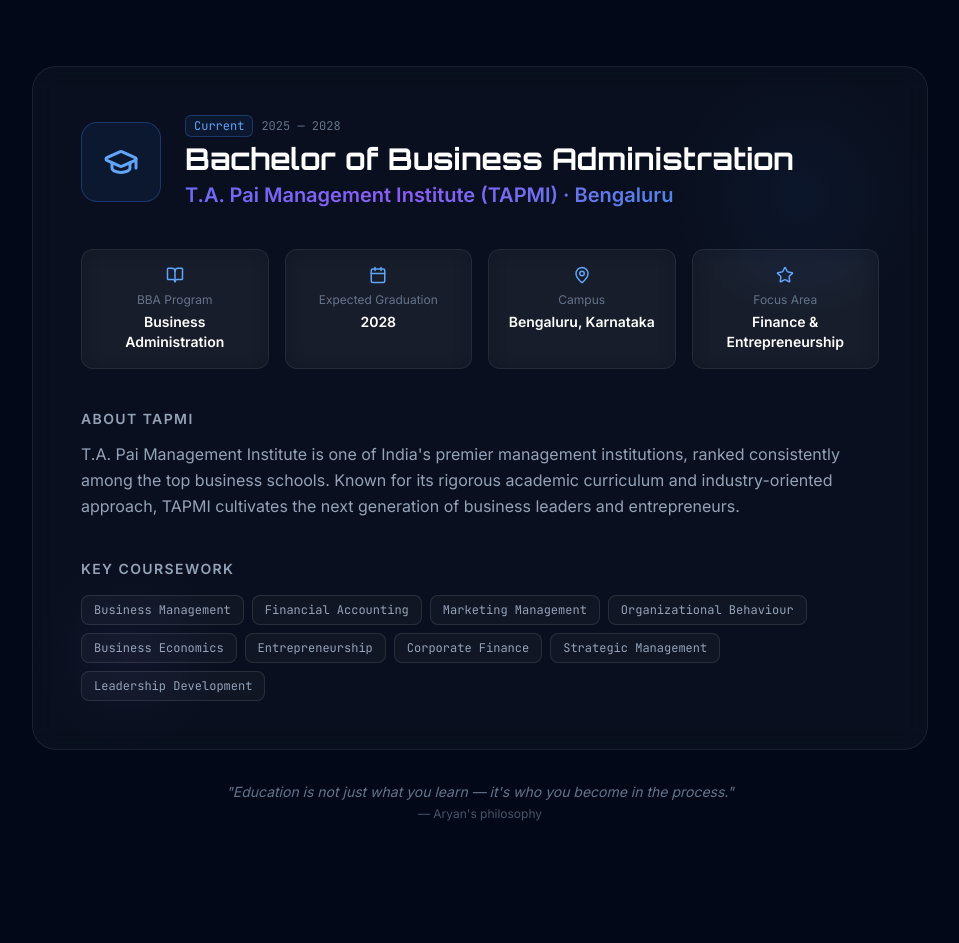
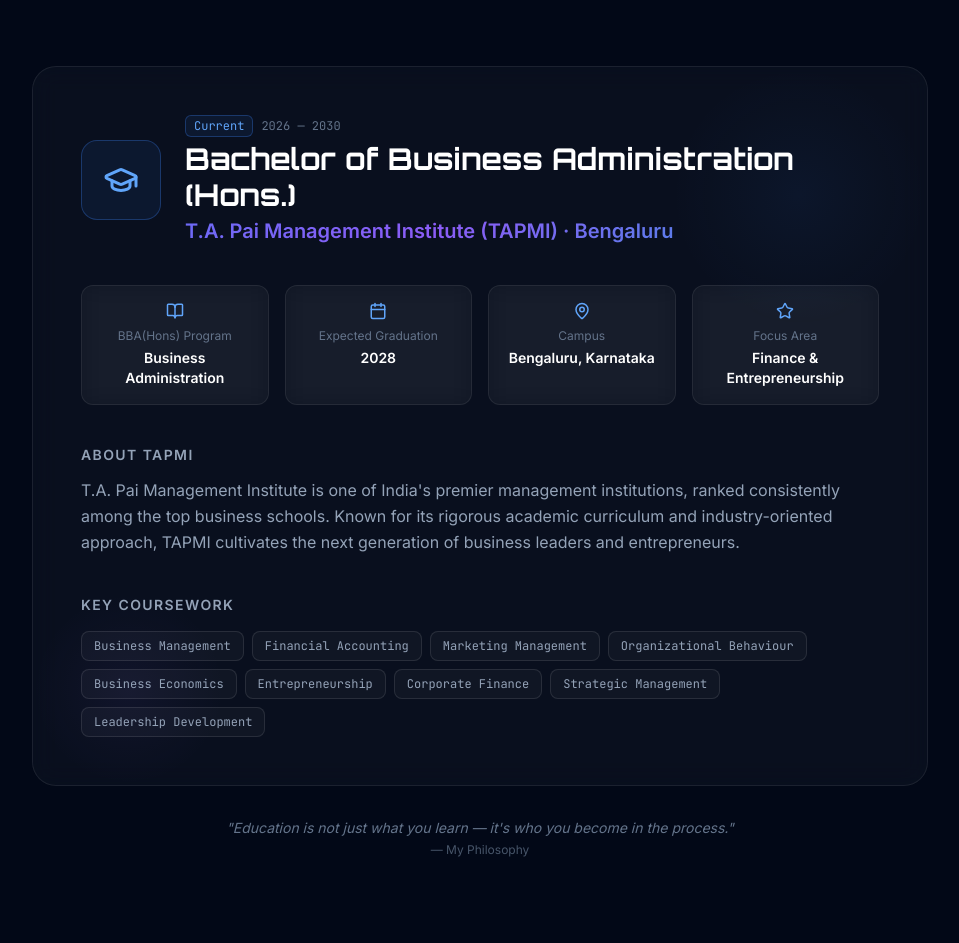
Before and after one commit to aryankul07/portfolio, a Next.js app: page / in a window 1280 px wide. Shown: the part 2149-3092 px from the top of the page, without its empty margins (160-1119 px from the left). Built offline with nearby package versions, Linux system fonts and the light colour scheme.

Commit message:
Update EducationSection.tsx

```diff
--- a/components/sections/EducationSection.tsx
+++ b/components/sections/EducationSection.tsx
@@ -5,7 +5,7 @@
 import SectionWrapper, { SectionTitle } from "@/components/ui/SectionWrapper";
 
 const highlights = [
-  { icon: BookOpen, label: "BBA Program", value: "Business Administration" },
+  { icon: BookOpen, label: "BBA(Hons) Program", value: "Business Administration" },
   { icon: Calendar, label: "Expected Graduation", value: "2028" },
   { icon: MapPin, label: "Campus", value: "Bengaluru, Karnataka" },
   { icon: Star, label: "Focus Area", value: "Finance & Entrepreneurship" },
@@ -54,10 +54,10 @@
                     style={{ background: "rgba(59,130,246,0.08)" }}>
                     Current
                   </span>
-                  <span className="text-slate-500 text-xs font-mono">2025 — 2028</span>
+                  <span className="text-slate-500 text-xs font-mono">2026 — 2030</span>
                 </div>
                 <h3 className="text-3xl font-display font-bold text-white mb-1">
-                  Bachelor of Business Administration
+                  Bachelor of Business Administration (Hons.)
                 </h3>
                 <p className="text-xl gradient-text font-semibold">
                   T.A. Pai Management Institute (TAPMI) · Bengaluru
@@ -127,7 +127,7 @@
           <p className="text-slate-500 text-sm italic">
             "Education is not just what you learn — it's who you become in the process."
           </p>
-          <span className="text-slate-600 text-xs mt-1 block">— Aryan's philosophy</span>
+          <span className="text-slate-600 text-xs mt-1 block">— My Philosophy</span>
         </motion.div>
       </div>
     </SectionWrapper>
```
